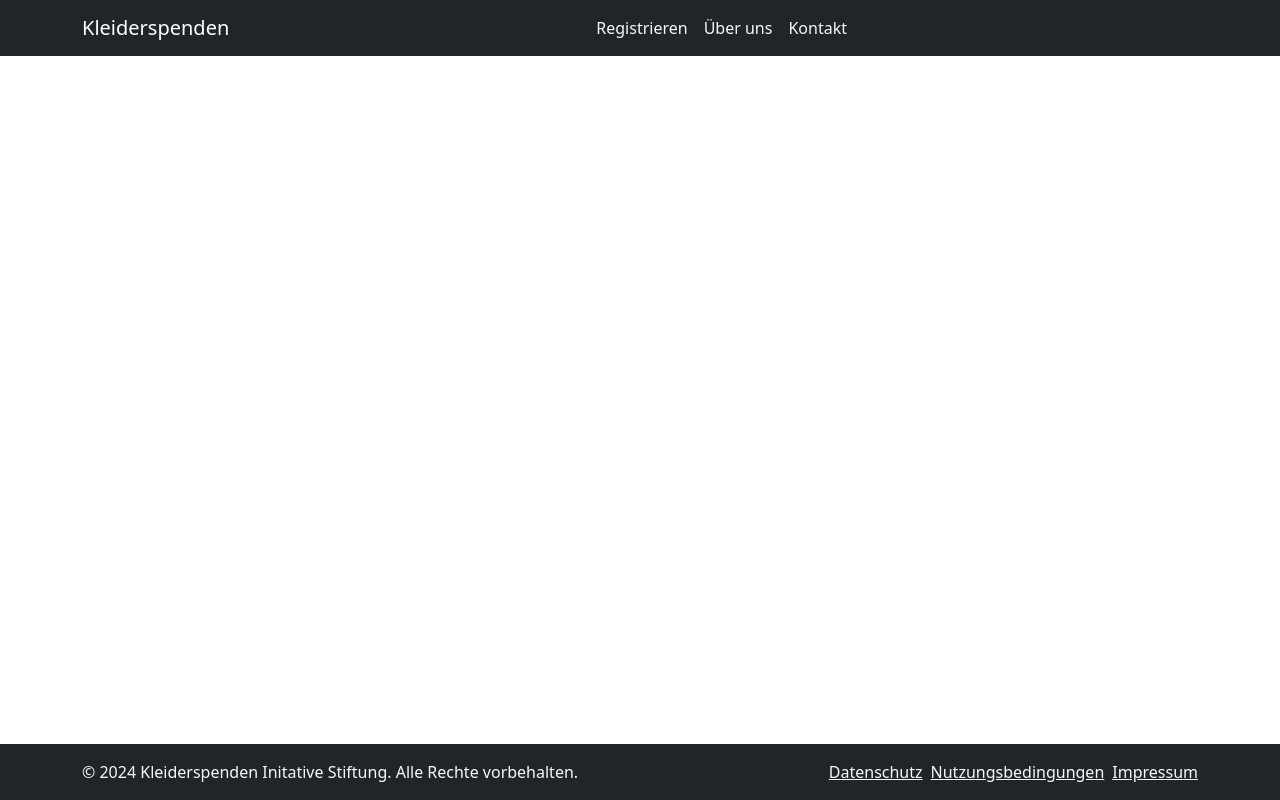
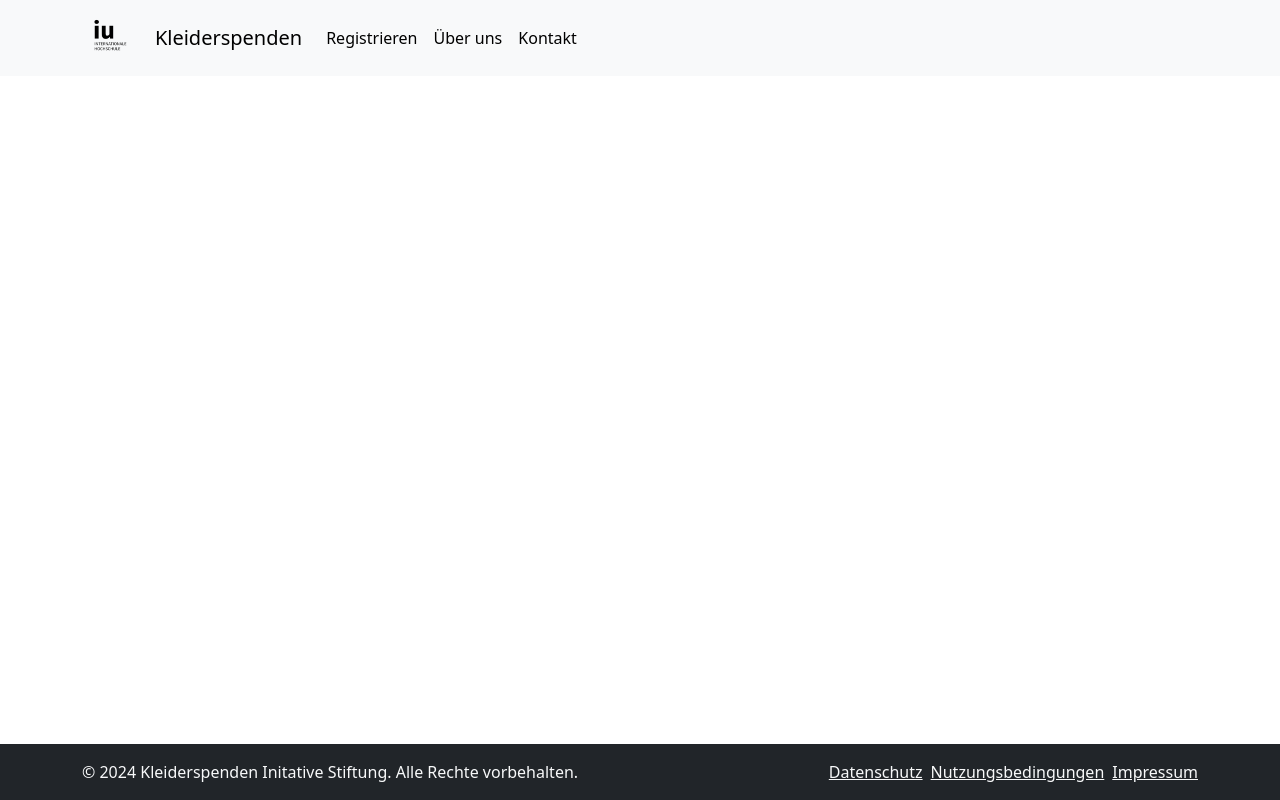
Before and after one commit to Magoka96/KleiderspendenRegistrierung, a Vue app in the folder kleiderspenden-registrierung/: page / in a window 1280 px wide. Built offline with nearby package versions, Linux system fonts and the light colour scheme.

Commit message:
Modified header

```diff
--- a/kleiderspenden-registrierung/src/App.vue
+++ b/kleiderspenden-registrierung/src/App.vue
@@ -1,6 +1,6 @@
 <template>
   <Header></Header>
-    <div class="container-fluid" style="margin-top: 80px;">
+    <div class="container-fluid" style="margin-top: 120px;">
       <router-view/>
     </div>
   <Footer></Footer>
--- a/kleiderspenden-registrierung/src/components/Header.vue
+++ b/kleiderspenden-registrierung/src/components/Header.vue
@@ -1,21 +1,22 @@
 <template>
-  <nav class="navbar navbar-expand-lg navbar-dark bg-dark fixed-top">
-    <div class="container">
+  <nav class="navbar navbar-expand-lg bg-body-tertiary fixed-top">
+    <div class="container fluid">
+      <img src="@/assets/iu-logo.png" alt="Logo" class="navbar-brand img-fluid" style="max-height: 60px;">
       <router-link to="/Kleiderspende" class="navbar-brand">Kleiderspenden</router-link>
       <button class="navbar-toggler" type="button" data-bs-toggle="collapse" data-bs-target="#navbarNav"
         aria-controls="navbarNav" aria-expanded="false" aria-label="Toggle navigation">
         <span class="navbar-toggler-icon"></span>
       </button>
       <div class="collapse navbar-collapse justify-content-center" id="navbarNav">
-        <ul class="navbar-nav">
+        <ul class="navbar-nav me-auto mb-2 mb-lg-0">
           <li class="nav-item">
-            <router-link to="/Kleiderspende" class="nav-link text-light">Registrieren</router-link>
+            <router-link to="/Kleiderspende" class="nav-link text-black">Registrieren</router-link>
           </li>
           <li class="nav-item">
-            <router-link to="/About" class="nav-link text-light">Über uns</router-link>
+            <router-link to="/About" class="nav-link text-black">Über uns</router-link>
           </li>
           <li class="nav-item">
-            <router-link to="/Kontakt" class="nav-link text-light">Kontakt</router-link>
+            <router-link to="/Kontakt" class="nav-link text-black">Kontakt</router-link>
           </li>
         </ul>
       </div>
```
